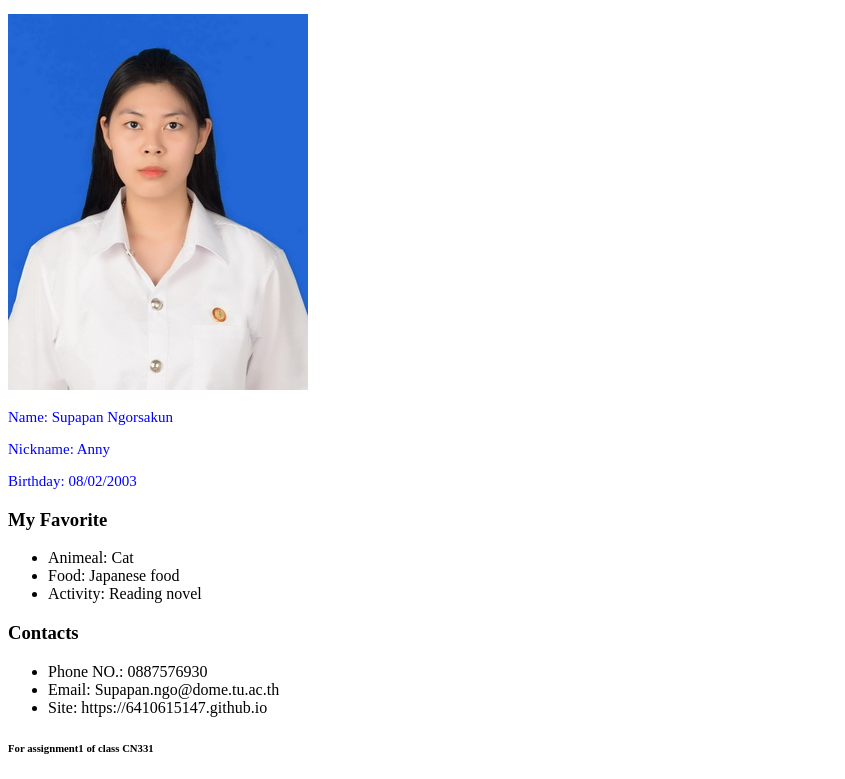
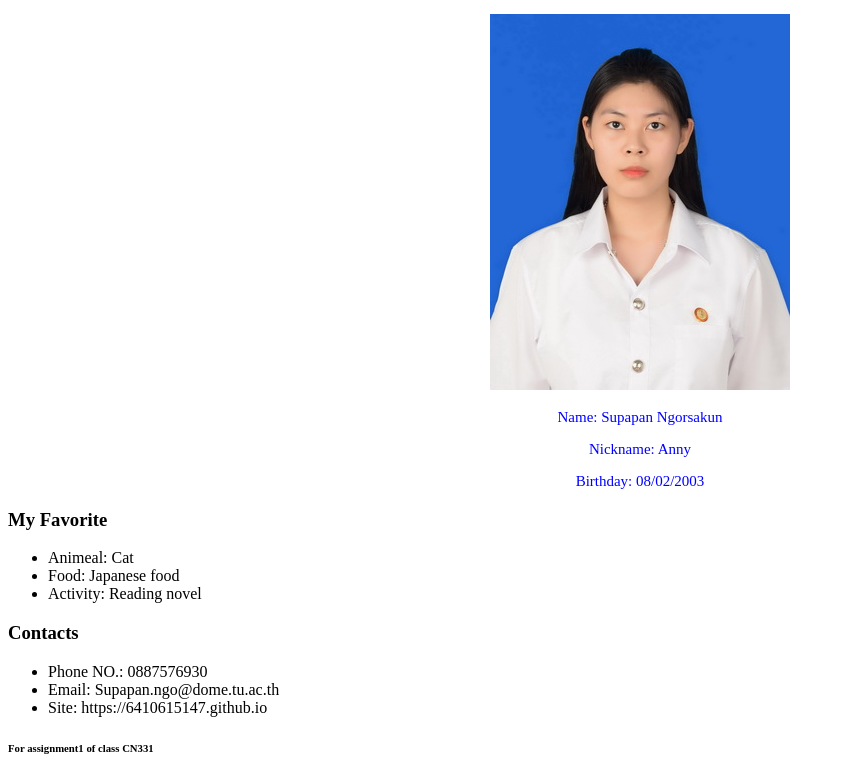
Before and after one commit to 6410615147/6410615147.github.io, a plain HTML site: page index.html in a window 1280 px wide. Shown: the part 81-860 px from the top of the page, without its empty margins (0-845 px from the left). Drawn offline with Linux system fonts and the light colour scheme.

Commit message:
complete

```diff
--- a/index.html
+++ b/index.html
@@ -6,7 +6,7 @@
     </head>
     <body>
         <p id="heading">Introduce Myself</p>
-        <img src="รูปนศ.jpg" alt="image" width="300" height="376">
+        <p style="text-align:center;"><img src="รูปนศ.jpg" alt="image" width="300" height="376"></p>
         <p>Name: Supapan Ngorsakun</p>
         <p>Nickname: Anny</p>
         <p>Birthday: 08/02/2003</p>
--- a/style.css
+++ b/style.css
@@ -1,6 +1,7 @@
 p {
     font-size: 15px;
     color: blue;
+    text-align: center;
 }
 
 #heading {
```
Also changed, not shown: 1 other file.
